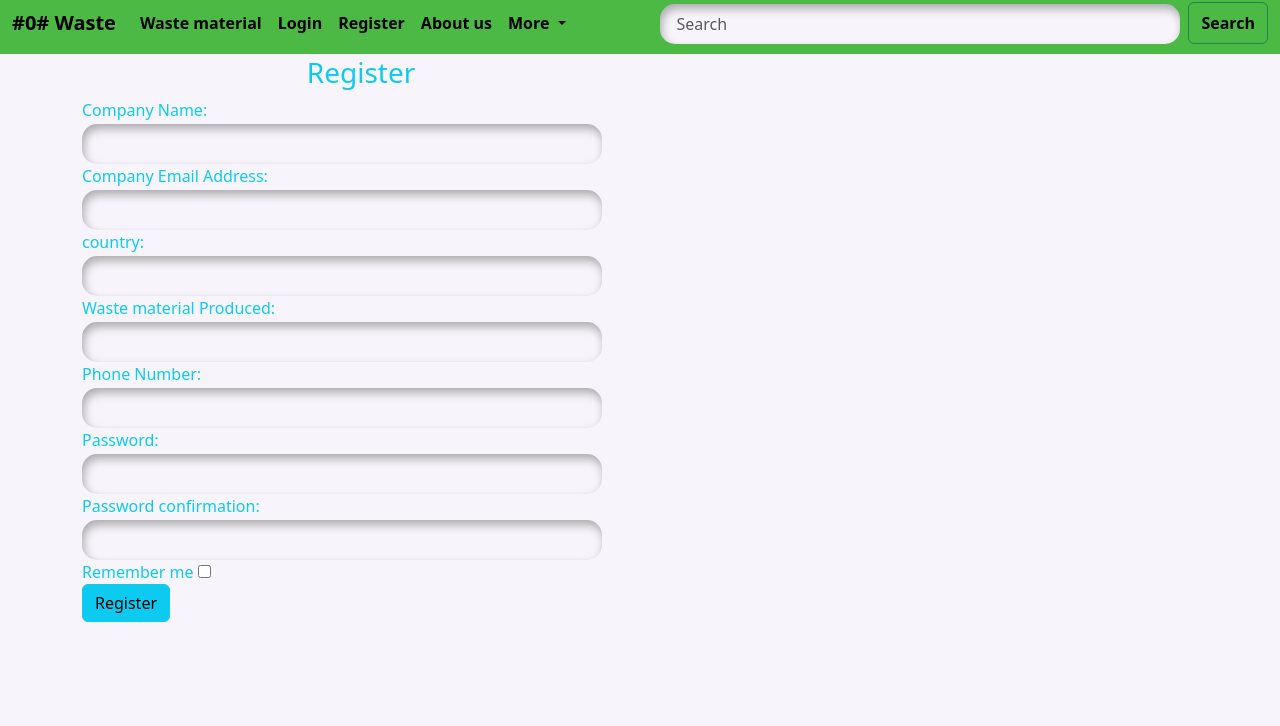
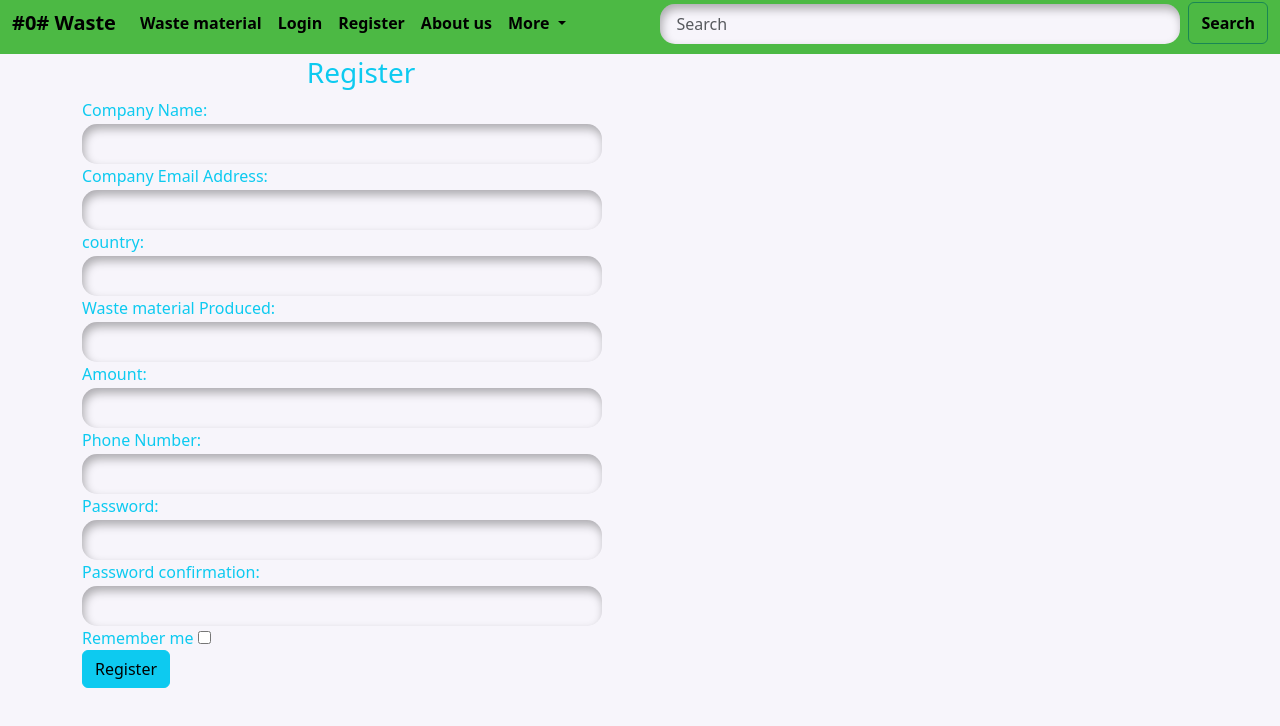
Before and after one commit to sa-l-aash/strath-project-vue, a Vue app: page /register in a window 1280 px wide. Shown: the top 726 px of the page. Built offline with nearby package versions, Linux system fonts and the light colour scheme.

Commit message:
added an amount text field

```diff
--- a/src/components/Register.vue
+++ b/src/components/Register.vue
@@ -26,6 +26,7 @@
                       class="form-control"
                       v-model="name"
                       required
+
                     />
                   </div>
                   <div class="form-group">
@@ -55,6 +56,7 @@
                       required
                     />
                   </div>
+                <div class="wasteAndAmount">
                   <div class="form-group">
                     <label for="waste_material_produced" class="text-info"
                       >Waste material Produced:</label
@@ -69,6 +71,21 @@
                       required
                     />
                   </div>
+                  <div class="form-group">
+                    <label for="amount" class="text-info"
+                      >Amount:</label
+                    ><br />
+                    <input
+                      autocomplete="off"
+                      type="text"
+                      name="amount"
+                      id="amount"
+                      class="form-control"
+                      v-model="amount"
+                      required
+                    />
+                  </div>
+                </div>
                   <div class="form-group">
                     <label for="phone_number" class="text-info"
                       >Phone Number:</label
@@ -150,6 +167,7 @@ export default {
       email: "",
       country: "",
       waste_material_produced: "",
+      amount:"",
       phone_number: "",
       password: "",
       password_confirmation: "",
@@ -163,6 +181,7 @@ export default {
         email: this.email,
         country: this.country,
         waste_material_produced: this.waste_material_produced,
+        amount: this.amount,
         phone_number: this.phone_number,
         password: this.password,
         password_confirmation: this.password_confirmation,
@@ -180,6 +199,7 @@ body {
   background-color: rgb(247, 245, 251);
   height: 800px; /* Set the desired height for the scrollable container */
   overflow: auto; /* Enable scrolling if content overflows the container */
+
 }
 #trial {
   margin-top: 40px;
```
